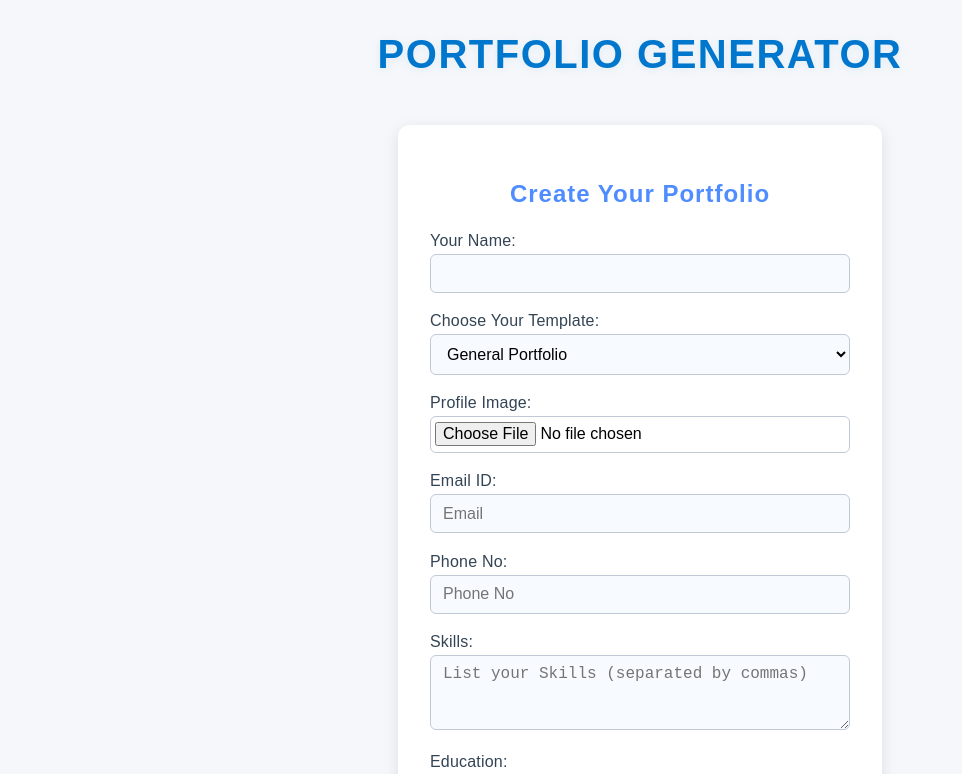
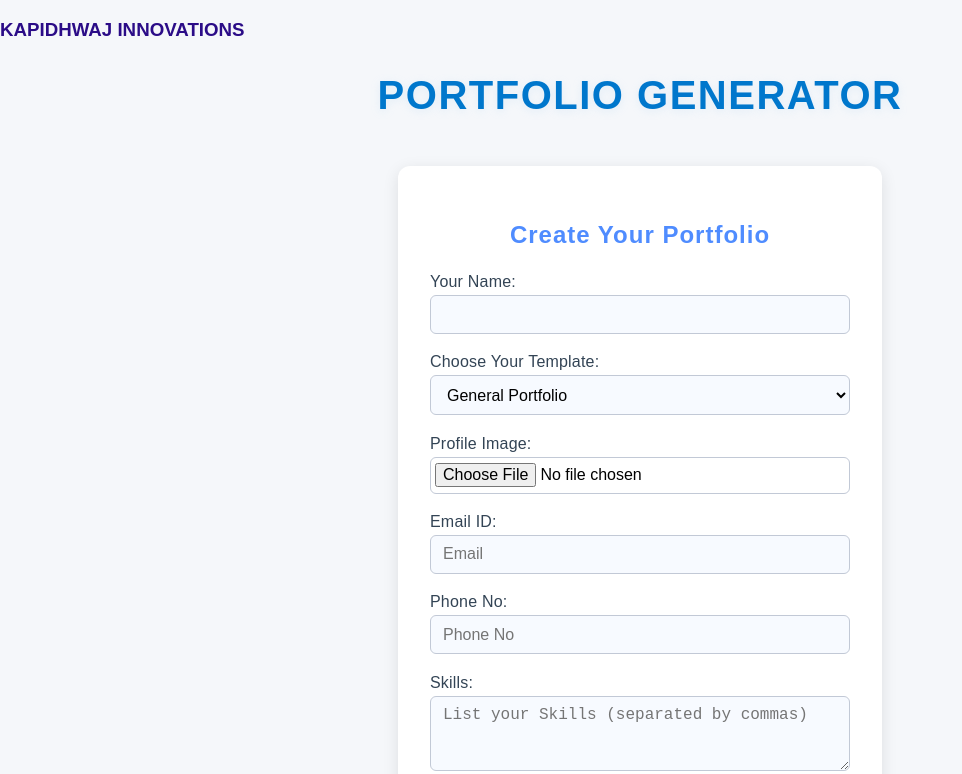
Before and after one commit to divya232005/kapidhwaj.project, a plain HTML site: page index.html in a window 1280 px wide. Shown: the top 774 px of the page, without its empty margins (0-962 px from the left). Drawn offline with Linux system fonts and the light colour scheme.

Commit message:
Update index.html

```diff
--- a/index.html
+++ b/index.html
@@ -20,6 +20,7 @@
 </head>
 
 <body>
+    <h3 style="color: rgb(43, 12, 135);">KAPIDHWAJ INNOVATIONS</h3>
     <h1 class="main-heading">PORTFOLIO GENERATOR</h1>
     <div class="container">
         <h2>Create Your Portfolio</h2>
```
